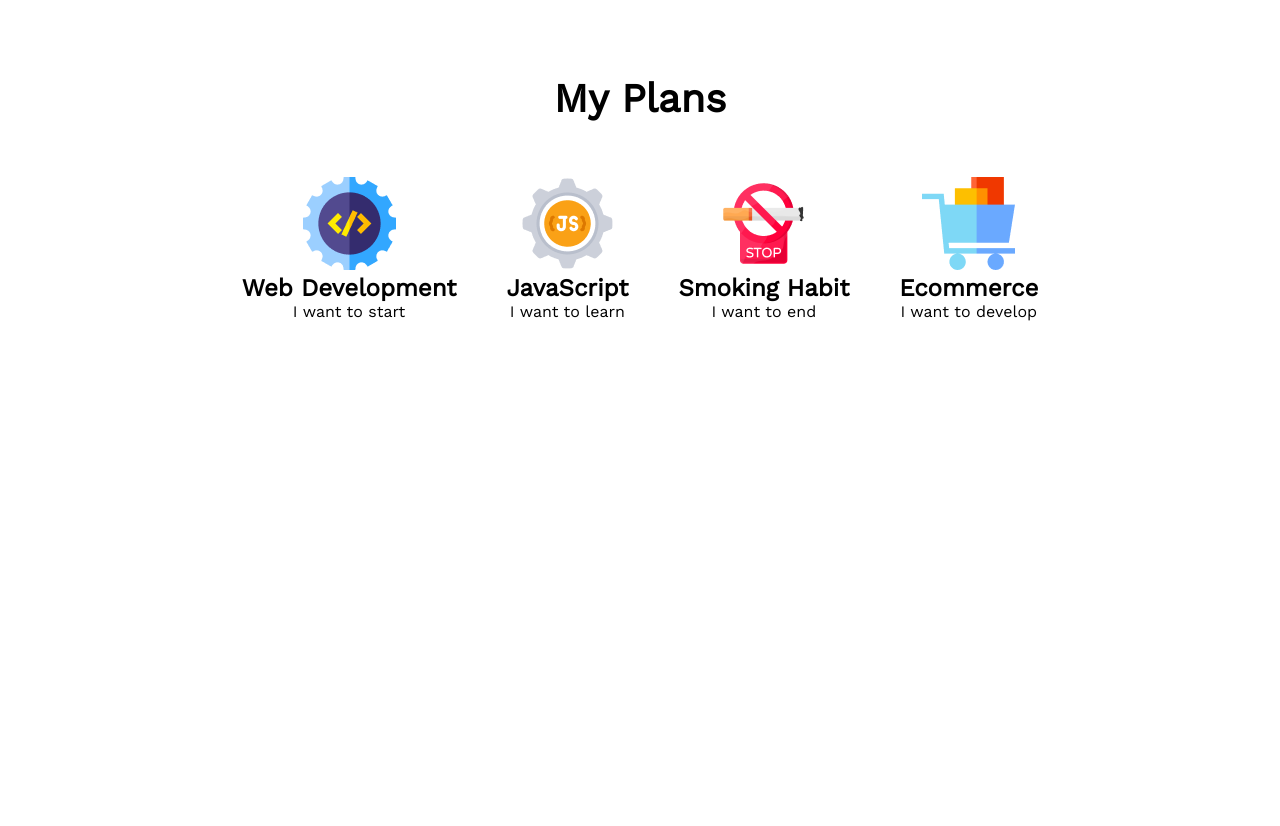
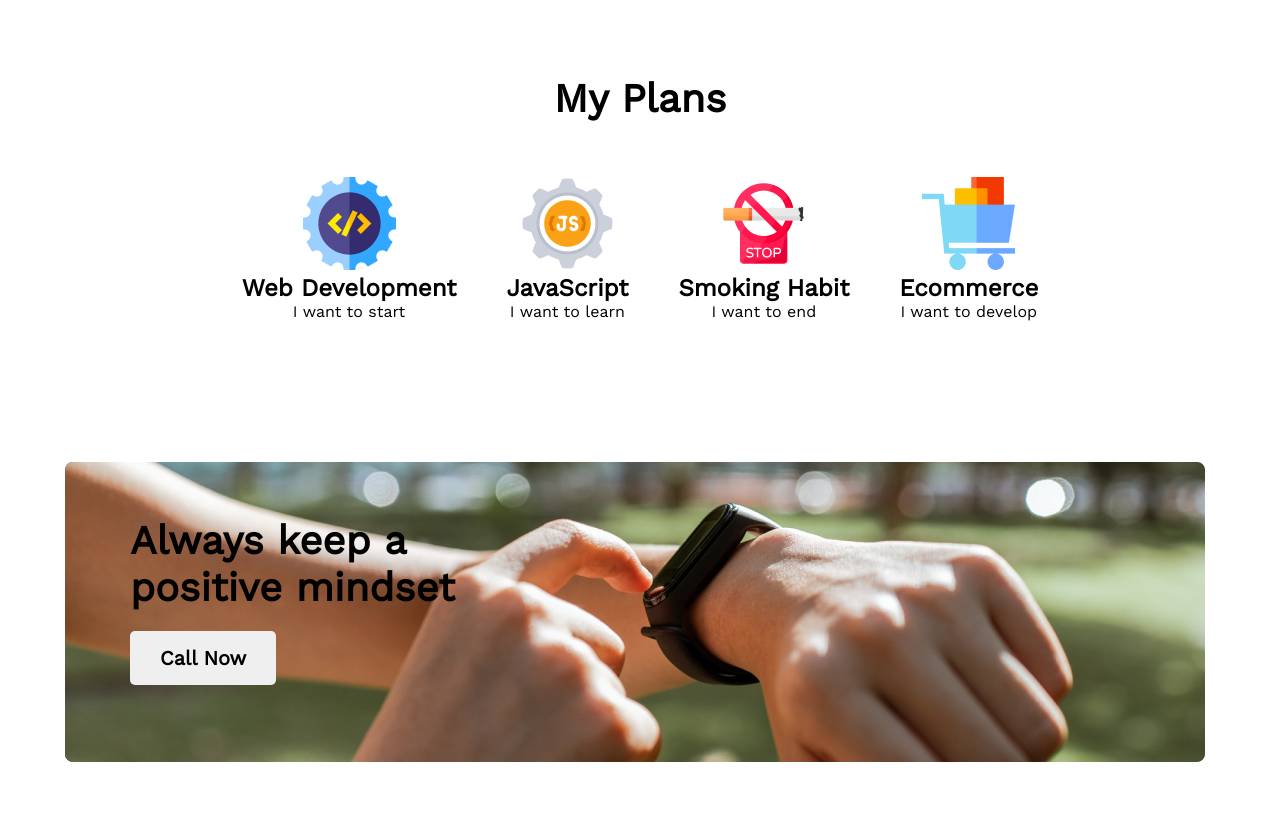
Before and after one commit to nusratjahan2/new-year-new-me-solution, a plain HTML site: page index.html in a window 1280 px wide. Shown: the part 1768-2594 px from the top of the page. Before the commit the page ends 2114 px from the top, so only its background shows below. Drawn offline with nearby package versions, Linux system fonts and the light colour scheme.

Commit message:
section 3 added

```diff
--- a/index.html
+++ b/index.html
@@ -67,6 +67,14 @@
                 </div>
             </div>
           </section>
+
+          <!-- section 3 -->
+          <section class="section3">
+            <div class="section3_text">
+                <h1>Always keep a positive mindset</h1>
+                <button>Call Now</button>
+            </div>
+          </section>
     </main>
 
     <footer>
--- a/style.css
+++ b/style.css
@@ -4,9 +4,6 @@
     font-family: 'Lobster', cursive;
     font-family: 'Roboto', sans-serif;
     font-family: 'Work Sans', sans-serif;
-}
-header{
-
 }
 .banner{
     background-image: url(images/banner/banner3.png);
@@ -83,3 +80,36 @@ header{
     margin: 15px;
     text-align: center;
 }
+
+.section3{
+    /* background-color: #005FAC; */
+    background-image: url(images/watch.png), url(images/gradient1.png);
+    background-repeat: no-repeat;
+    background-position: center;
+    height: 300px;
+    width: 1140px;
+    border-radius: 8px;
+    padding: 65px;
+    margin-top: 50px;
+}
+.section3_text{
+    padding: 65px;
+    width: 350px;
+    height: 150px;
+    display: flex;
+    align-items: flex-start;
+    justify-content: center;
+    flex-direction: column;
+}
+.section3_text h1{
+    font-size: 40px;
+    font-weight: 700;
+}
+.section3_text button{
+    font-size: 20px;
+    font-weight: 600;
+    padding: 15px 30px;
+    margin-top: 20px;
+    border: none;
+    border-radius: 5px;
+}
```
Also changed, not shown: images/check-mark.png (added).
